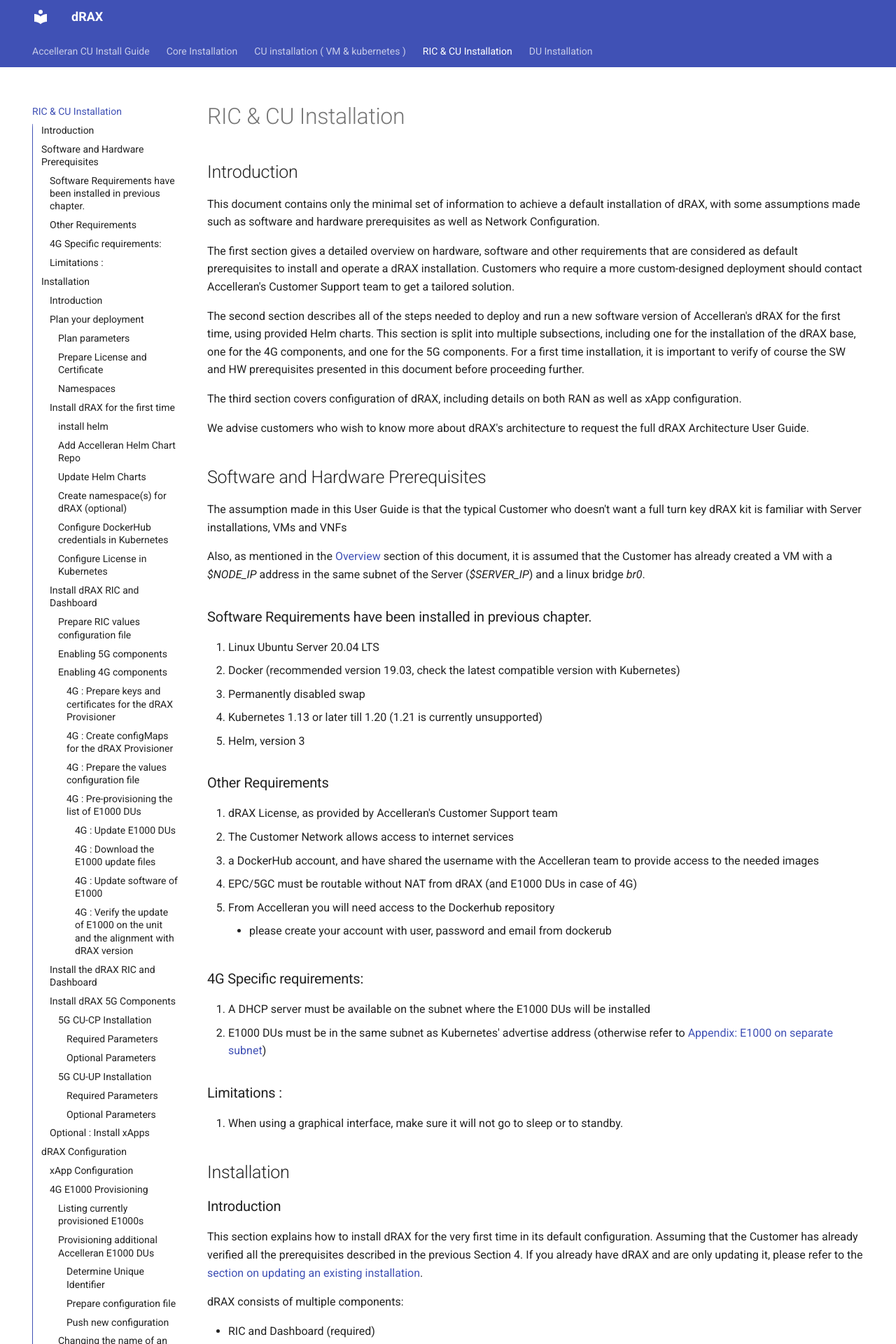
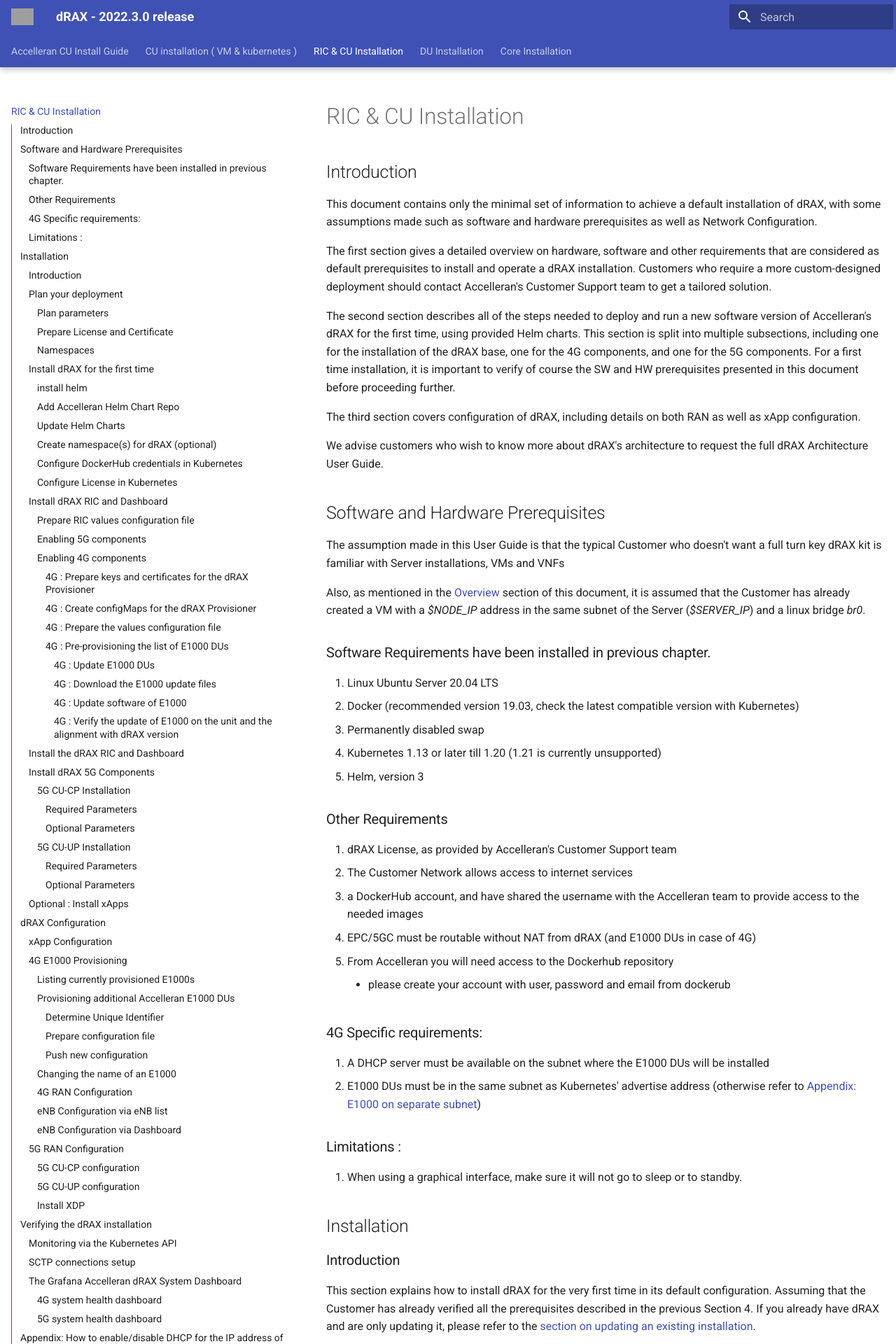
Before and after one commit to accelleran/drax-docs, an MkDocs documentation site: the page built from docs/drax-install/index.md, in a window 1280 px wide. Shown: the top 1920 px of the page at 70% size. Built offline with MkDocs 1.6.1 and Material for MkDocs 9.7.7, drawn with Linux system fonts in a browser that asks for light colours; the version menu is left out; some of the changed text lies outside the part shown; grey boxes are pictures that could not be loaded.

Commit message:
adding formatting

```diff
--- a/docs/css/extra.css
+++ b/docs/css/extra.css
@@ -2,3 +2,25 @@
     display: block;
     margin: 0 auto;
 }
+.md-grid {
+	max-width: 71rem
+}
+
+.md-sidebar {
+	width: 22.1rem
+}
+
+@supports selector(::-webkit-scrollbar) {
+    .md-sidebar__scrollwrap {
+        scrollbar-gutter: auto
+    }
+
+    [dir=ltr] .md-sidebar__inner {
+        padding-right: calc(100% - 21.5rem);
+        /* padding-right: 0%; */
+    }
+
+    [dir=rtl] .md-sidebar__inner {
+        padding-left: calc(100% - 21.5rem)
+    }
+}
--- a/mkdocs.yml
+++ b/mkdocs.yml
@@ -1,14 +1,18 @@
-site_name: dRAX
+site_name: dRAX - 2022.3.0 release
+
 site_url: https://accelleran.github.io/drax-docs/
 theme:
+  logo: images/accelleran_logo.png
+  favicon: images/accelleran_favicon.png
   name: material
   features:
     - navigation.instant
     - navigation.tracking
     - navigation.expand
-    - navigation.indexes
     - navigation.top
     - navigation.tabs
+    - navigation.tabs.sticky
+    - navigation.sections
     - toc.integrate
 markdown_extensions:
   - admonition
@@ -16,11 +20,12 @@ markdown_extensions:
   - pymdownx.highlight
   - pymdownx.superfences
   - toc:
-      permalink: ⚓︎
+      permalink: true
 extra:
   version:
     provider: mike
 plugins:
+  - search:
   - mike:
       version_selector: true   # set to false to leave out the version selector
       css_dir: css             # the directory to put the version selector's CSS
@@ -33,7 +38,7 @@ extra_css:
   - css/extra.css
 nav:
     - 'index.md'
-    - 'core-install/index.md'
     - 'kubernetes-install/index.md'
     - 'drax-install/index.md'
     - 'du-install/index.md'
+    - 'core-install/index.md'
```
Also changed, not shown: site/docs/index.md (deleted), site/mkdocs.yml (deleted).
